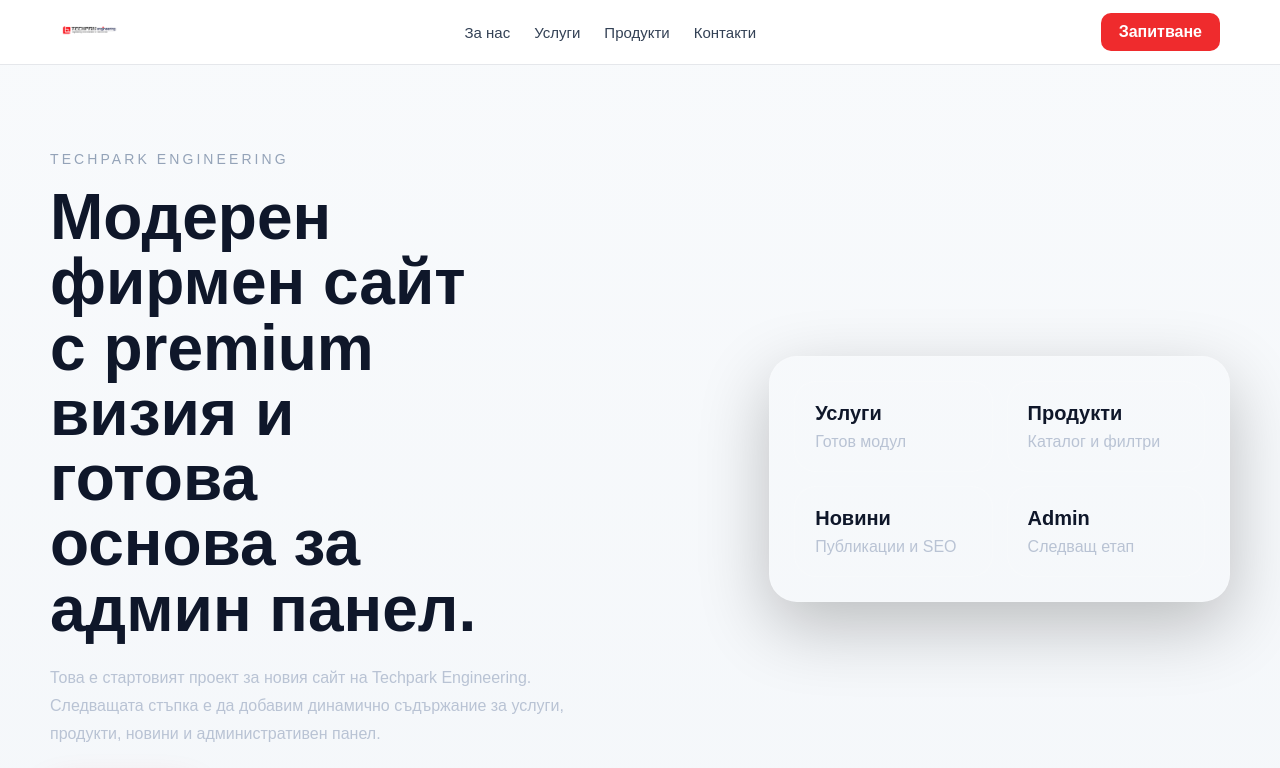
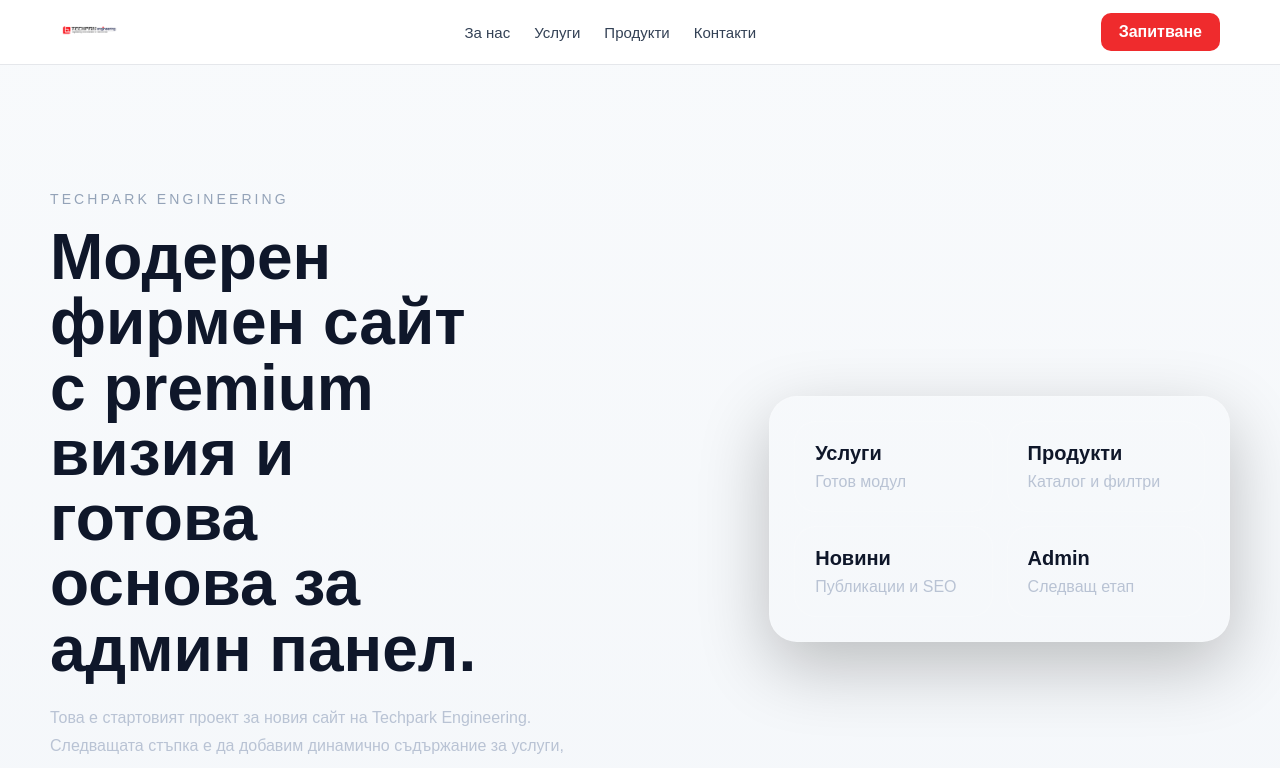
Before and after one commit to techpark-bg/techpark-bg, a Next.js app: page / in a window 1280 px wide. Shown: the top 768 px of the page. Built offline with nearby package versions, Linux system fonts and the light colour scheme.

Commit message:
improve hero layout and spacing

```diff
--- a/app/page.tsx
+++ b/app/page.tsx
@@ -48,8 +48,8 @@ export default function HomePage() {
     <Image
       src="/logo.png"
       alt="Techpark Engineering"
-      width={180}
-      height={40}
+      width={220}
+      height={50}
       priority
       style={{ height: "40px", width: "auto" }}
     />
@@ -87,7 +87,12 @@ export default function HomePage() {
 </header>
 
       <section className="hero">
-        <div className="container hero-grid">
+       <div
+  className="container hero-grid"
+  style={{
+    paddingTop: "40px",
+  }}
+>
           <div>
             <p className="eyebrow">TECHPARK ENGINEERING</p>
             <h1>Модерен фирмен сайт с premium визия и готова основа за админ панел.</h1>
```
